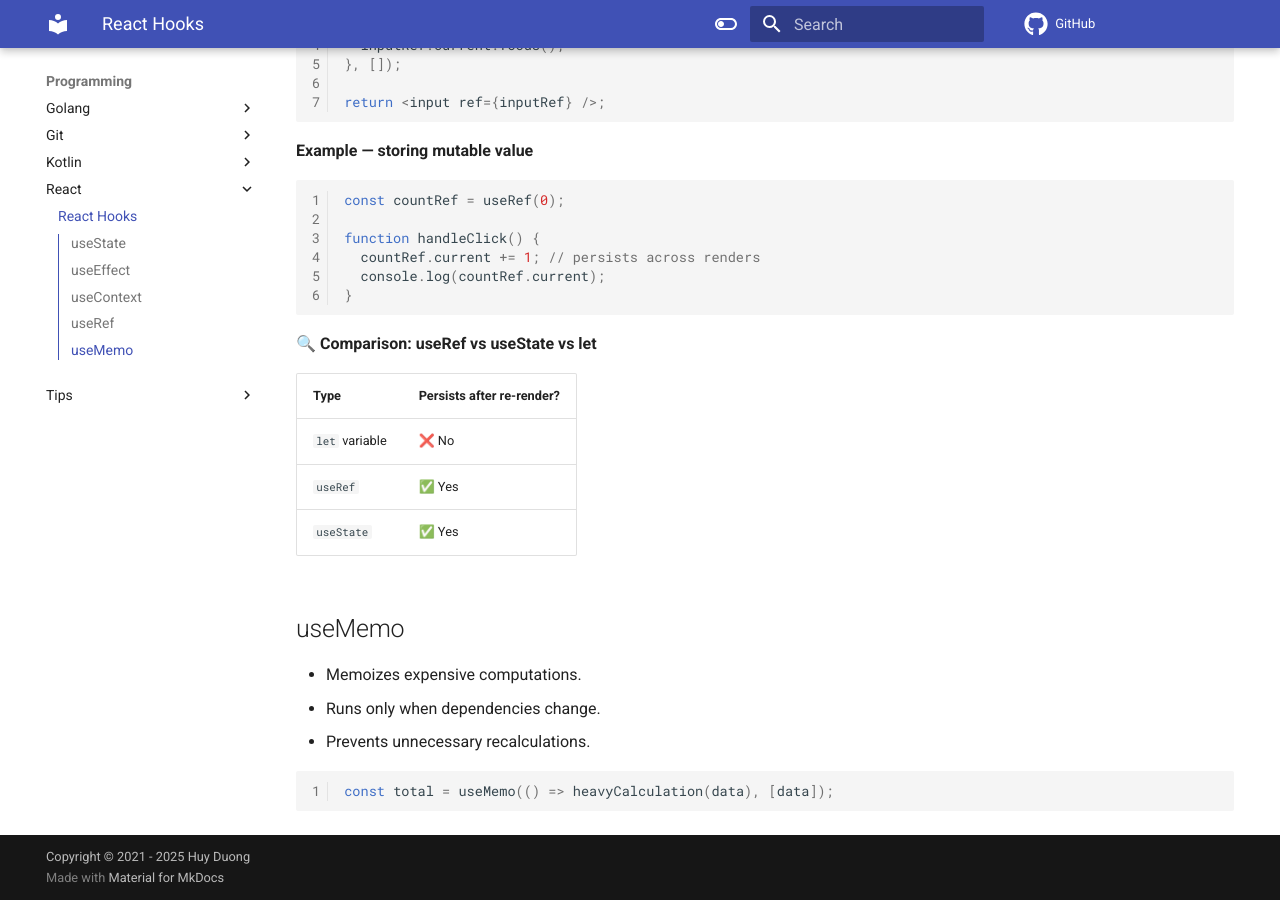
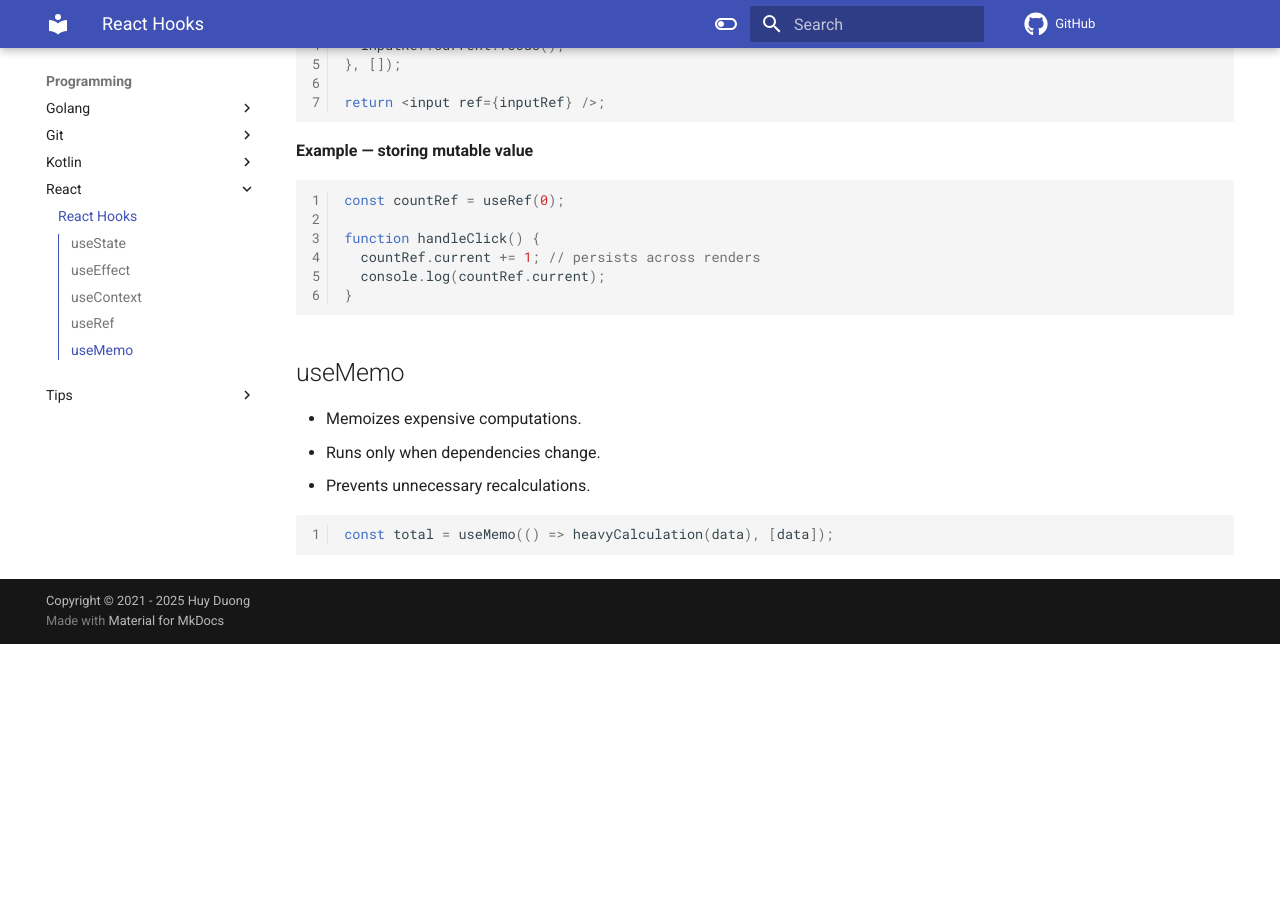
Before and after one commit to dinhhuy258/notes, an MkDocs documentation site: the page built from docs/programming/react/react_hooks.md, in a window 1280 px wide and 900 px high, scrolled down 2541 px. Built offline with MkDocs 1.6.1 and Material for MkDocs 9.7.7, drawn with Linux system fonts in a browser that asks for light colours; comment, search, counter and statistics services are not loaded; after the commit the page ends 3185 px from its top, so only the background shows below that.

Commit message:
React Hooks

````diff
--- a/docs/programming/react/react_hooks.md
+++ b/docs/programming/react/react_hooks.md
@@ -112,14 +112,6 @@ function handleClick() {
 }
 ```
 
-**🔍 Comparison: useRef vs useState vs let**
-
-| Type           | Persists after re-render? |
-| -------------- | ------------------------- |
-| `let` variable | ❌ No                     |
-| `useRef`       | ✅ Yes                    |
-| `useState`     | ✅ Yes                    |
-
 ## useMemo
 
 - Memoizes expensive computations.
````
